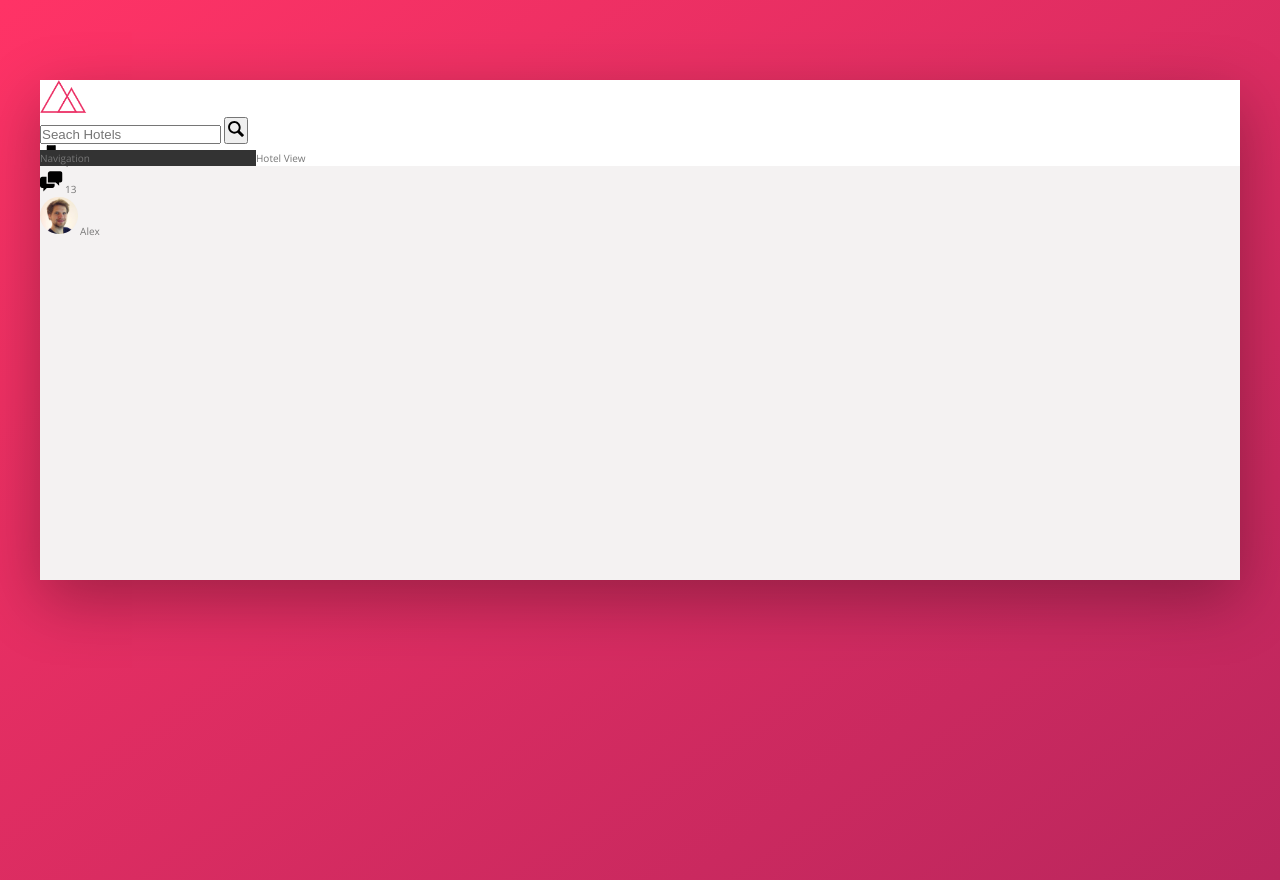
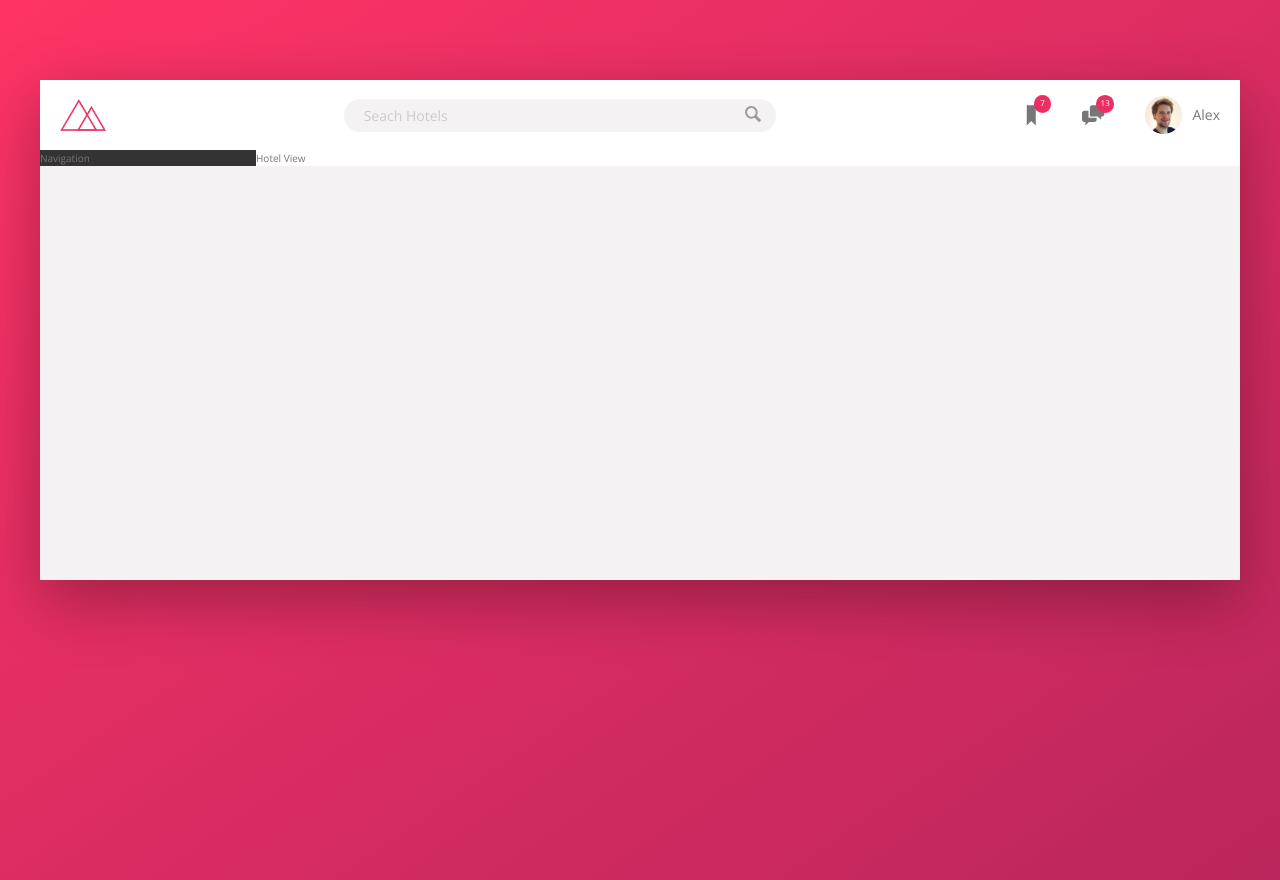
Before and after one commit to EniPuska/trillo, a plain HTML site: page index.html in a window 1280 px wide. Drawn offline with nearby package versions, Linux system fonts and the light colour scheme.

Commit message:
add header component

```diff
--- a/css/style.css
+++ b/css/style.css
@@ -42,8 +42,12 @@ body {
 
 .header {
   height: 7rem;
+  font-size: 1.4rem;
   background-color: #fff;
-  border-bottom: var(--color-grey-light-2); }
+  border-bottom: var(--color-grey-light-2);
+  display: flex;
+  justify-content: space-between;
+  align-items: center; }
 
 .content {
   display: flex; }
@@ -57,16 +61,78 @@ body {
   flex: 1; }
 
 .logo {
-  height: 3.25rem; }
+  height: 3.25rem;
+  margin-left: 2rem; }
 
+.search {
+  flex: 0 0 40%;
+  display: flex;
+  align-items: center;
+  justify-content: center; }
+  .searchInput {
+    width: 90%;
+    font-family: inherit;
+    font-size: inherit;
+    background-color: var(--color-grey-light-2);
+    border: none;
+    color: inherit;
+    padding: .7rem 2rem;
+    border-radius: 100px;
+    transition: all .2s;
+    margin-right: -3.25rem; }
+    .searchInput:focus {
+      outline: 0;
+      width: 100%;
+      background-color: var(--color-grey-light-3); }
+    .searchInput::-webkit-input-placeholder {
+      font-weight: 100;
+      color: var(--color-grey-light-4); }
+  .searchInput:focus + .searchButton {
+    background-color: var(--color-grey-light-3); }
+  .searchButton {
+    border: none;
+    background-color: var(--color-grey-light-2); }
+    .searchButton:focus {
+      outline: none; }
+    .searchButton:active {
+      transform: translateY(2px); }
   .searchIcon {
     height: 2rem;
-  width: 2rem; }
+    width: 2rem;
+    fill: var(--color-grey-dark-3); }
 
+.userNav {
+  align-self: stretch;
+  display: flex;
+  align-items: center; }
+  .userNav > * {
+    display: flex;
+    align-items: center;
+    padding: 0 2rem;
+    cursor: pointer;
+    height: 100%; }
+  .userNav > *:hover {
+    background-color: var(--color-grey-light-2); }
+  .userNavIconBox {
+    position: relative; }
   .userNavIcon {
     height: 2.25rem;
-  width: 2.25rem; }
-
+    width: 2.25rem;
+    fill: var(--color-grey-dark-2); }
+  .userNavNotification {
+    position: absolute;
+    top: 1.5rem;
+    right: 1.1rem;
+    font-size: .8rem;
+    height: 1.75rem;
+    width: 1.75rem;
+    border-radius: 50%;
+    background-color: var(--color-primary);
+    color: #fff;
+    display: flex;
+    justify-content: center;
+    align-items: center; }
   .userNavUserPhoto {
     height: 3.75rem;
-  border-radius: 50%; }
+    border-radius: 50%;
+    margin-right: 1rem; }
--- a/sass/_layout.scss
+++ b/sass/_layout.scss
@@ -8,8 +8,12 @@
 
 .header {
     height: 7rem;
+    font-size: 1.4rem;
     background-color: #fff;
     border-bottom: var(--color-grey-light-2);
+    display: flex;
+    justify-content: space-between;
+    align-items: center;
 }
 
 .content {
--- a/sass/components.scss
+++ b/sass/components.scss
@@ -2,51 +2,112 @@
 
 .logo {
     height: 3.25rem;
+    margin-left: 2rem;
 }
 
 
 ///////////////////////SEARCH BOX////////////////
 
 .search {
+    flex: 0 0 40%;
+    display: flex;
+    align-items: center;
+    justify-content: center;
+
     &Input {
+        width: 90%;
+        font-family: inherit;
+        font-size: inherit;
+        background-color: var(--color-grey-light-2);
+        border:none;
+        color: inherit;
+        padding: .7rem 2rem;
+        border-radius: 100px;
+        transition: all .2s;
+        margin-right: -3.25rem;
 
+        &:focus {
+            outline: 0;
+            width: 100%;
+            background-color: var(--color-grey-light-3);
+        }
+
+        &::-webkit-input-placeholder {
+            font-weight: 100;
+            color: var(--color-grey-light-4);
+        }
+    }
+
+    &Input:focus + &Button {
+        background-color: var(--color-grey-light-3);
     }
 
     &Button {
+        border: none;
+        background-color: var(--color-grey-light-2);
 
+        &:focus {
+            outline: none;
+        }
+
+        &:active {
+            transform: translateY(2px);
+        }
     }
 
     &Icon {
         height: 2rem;
         width: 2rem;
+        fill: var(--color-grey-dark-3);
     }
 }
 /////////////////////////USER NAVIGATION/////////////////
 
 .userNav {
+    align-self: stretch;
+    display: flex;
+    align-items: center;
+
+    & > * {
+        display: flex;
+        align-items: center;
+        padding: 0 2rem;
+        cursor: pointer;
+        height: 100%;
+    }
+
+    & > *:hover {
+        background-color: var(--color-grey-light-2);
+    }
+
     &IconBox {
-
+        position: relative;
     }
 
     &Icon {
         height: 2.25rem;
         width: 2.25rem;
+        fill: var(--color-grey-dark-2);
     }
 
     &Notification {
-
-    }
-
-    &User {
-
+        position: absolute;
+        top:1.5rem;
+        right: 1.1rem;
+        font-size: .8rem;
+        height: 1.75rem;
+        width: 1.75rem;
+        border-radius: 50%;
+        background-color: var(--color-primary);
+        color: #fff;
+        display: flex;
+        justify-content: center;
+        align-items: center;
     }
 
     &UserPhoto {
         height: 3.75rem;
         border-radius: 50%;
-    }
-
-    &Username {
-
+        margin-right: 1rem;
     }
 }
```
Lines whose indentation alone changed are shown as unchanged.
